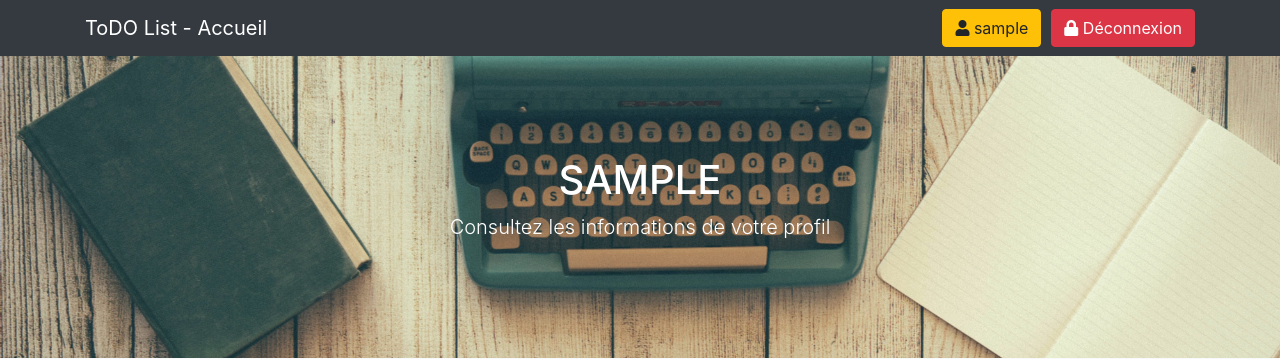
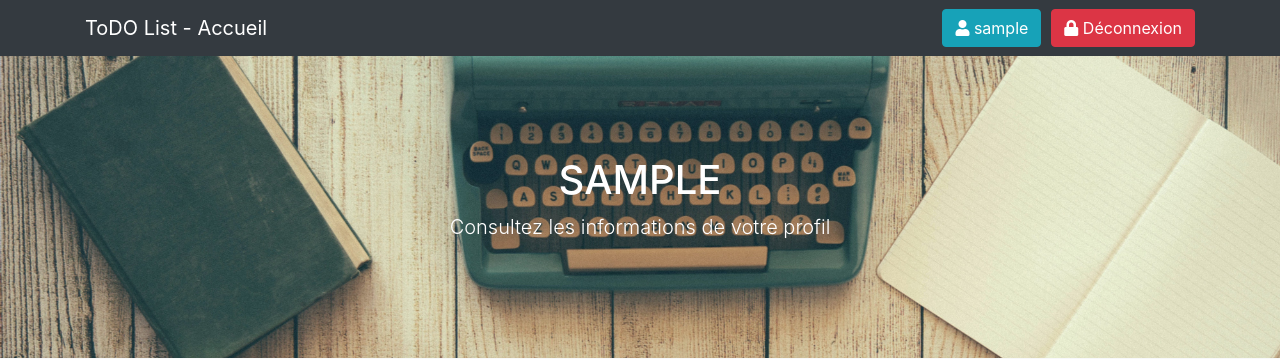
Before and after one commit to cyrilcolinet/epytodo_2017, a Flask app: page /user in a window 1280 px wide. Shown: the top 359 px of the page. Run offline with Flask 2, Linux system fonts and the light colour scheme; the visitor is signed in with stand-in values (Sample User, id 1); some libraries are stand-ins or nearby versions.

Commit message:
:tea: Change user button

```diff
--- a/app/templates/base.html
+++ b/app/templates/base.html
@@ -35,7 +35,7 @@
                     </li>
                     {% else %}
                     <li class="nav-item">
-                        <a href="{{ url_for('route_user_info') }}" class="btn btn-warning" role="button" aria-pressed="true" style="margin-right: 10px;"><span class="fa fa-user" aria-hidden="true"></span>&nbsp;{{ session.username }}</a>
+                        <a href="{{ url_for('route_user_info') }}" class="btn btn-info" role="button" aria-pressed="true" style="margin-right: 10px;"><span class="fa fa-user" aria-hidden="true"></span>&nbsp;{{ session.username }}</a>
                     </li>
                     <li class="nav-item">
                         <a href="#" href="{{ url_for(('route_home')) }}" onclick="event.preventDefault(); document.getElementById('logout-form').submit();" class="btn btn-danger" role="button" aria-pressed="true"><span class="fa fa-lock" aria-hidden="true"></span>&nbsp;Déconnexion</a>
```
